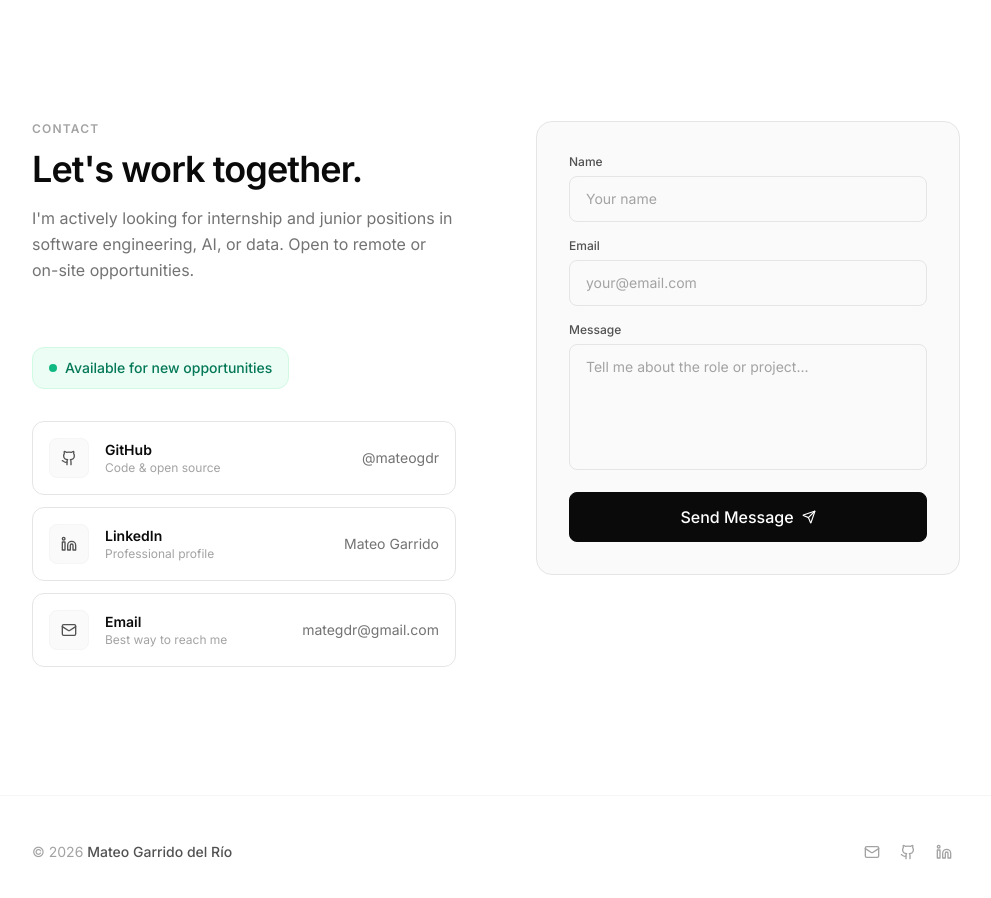
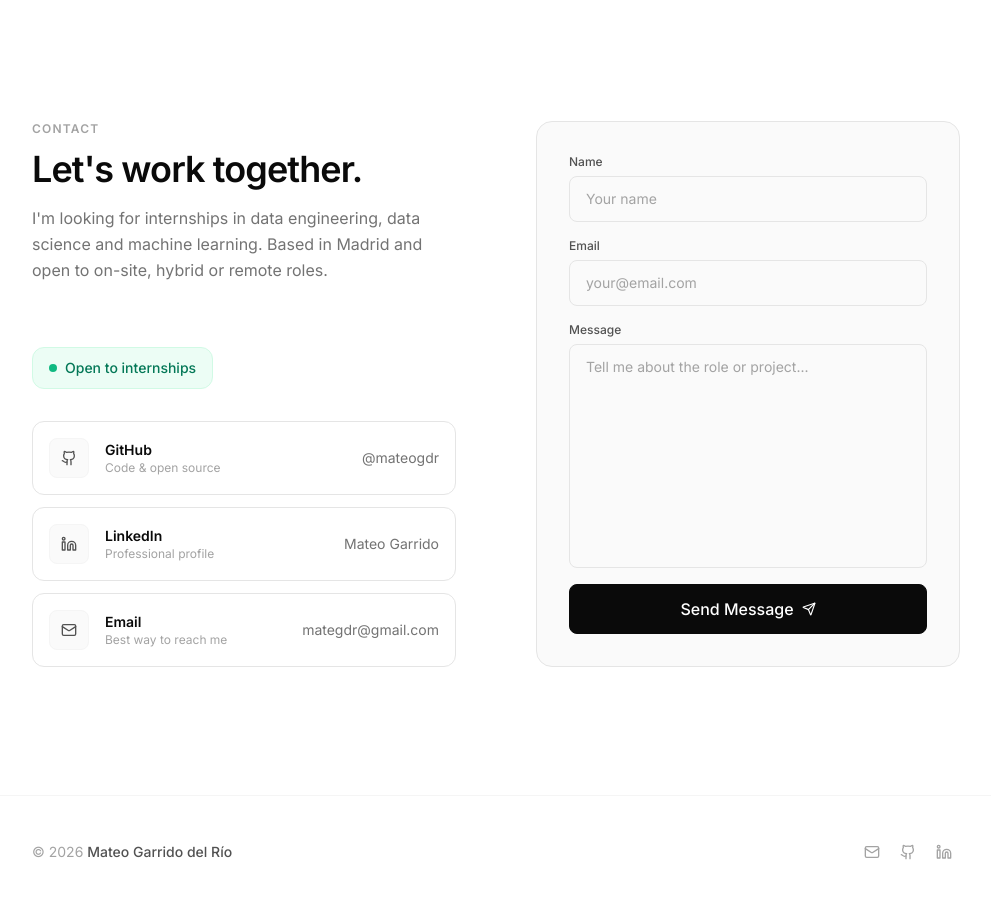
Before and after one commit to mateogdr/portfolio, a Next.js app: page / in a window 1280 px wide. Shown: the part 5500-6398 px from the top of the page, without its empty margins (144-1135 px from the left). Built offline with nearby package versions, Linux system fonts and the light colour scheme.

Commit message:
Update Contact text and align form height with the links column (#14)
- Contact text targets data/ML internships in Madrid.
- Form card stretches so both columns end at the same height.

```diff
--- a/components/sections/Contact.tsx
+++ b/components/sections/Contact.tsx
@@ -83,7 +83,7 @@ export function Contact() {
             <SectionHeader
               label="Contact"
               title="Let's work together."
-              description="I'm actively looking for internship and junior positions in software engineering, AI, or data. Open to remote or on-site opportunities."
+              description="I'm looking for internships in data engineering, data science and machine learning. Based in Madrid and open to on-site, hybrid or remote roles."
             />
           </FadeIn>
 
@@ -95,7 +95,7 @@ export function Contact() {
                 <span className="relative inline-flex h-2 w-2 rounded-full bg-emerald-500" />
               </span>
               <span className="text-sm font-medium text-emerald-700">
-                Available for new opportunities
+                Open to internships
               </span>
             </div>
           </FadeIn>
@@ -129,13 +129,13 @@ export function Contact() {
         </div>
 
         {/* Right: contact form */}
-        <FadeIn delay={0.15}>
-          <div className="rounded-2xl border border-gray-200 bg-gray-50 p-6 sm:p-8">
+        <FadeIn delay={0.15} className="h-full">
+          <div className="flex h-full flex-col rounded-2xl border border-gray-200 bg-gray-50 p-6 sm:p-8">
             {formState === "success" ? (
               <motion.div
                 initial={{ opacity: 0, scale: 0.96 }}
                 animate={{ opacity: 1, scale: 1 }}
-                className="flex h-full min-h-[320px] flex-col items-center justify-center text-center"
+                className="flex min-h-[320px] flex-1 flex-col items-center justify-center text-center"
               >
                 <div className="mb-4 flex h-14 w-14 items-center justify-center rounded-full bg-emerald-50">
                   <CheckCircle size={24} className="text-emerald-600" />
@@ -158,12 +158,12 @@ export function Contact() {
                 </button>
               </motion.div>
             ) : (
-              <form onSubmit={handleSubmit} className="flex flex-col gap-4">
+              <form onSubmit={handleSubmit} className="flex flex-1 flex-col gap-4">
                 {formState === "error" && (
                   <div className="rounded-lg border border-red-100 bg-red-50 px-4 py-3 text-sm text-red-600">
                     Something went wrong. Please try emailing directly at{" "}
-                    <a href="mailto:mategdr@gmail.com" className="underline underline-offset-2">
-                      mategdr@gmail.com
+                    <a href={`mailto:${personalInfo.email}`} className="underline underline-offset-2">
+                      {personalInfo.email}
                     </a>
                   </div>
                 )}
@@ -205,7 +205,7 @@ export function Contact() {
                   />
                 </div>
 
-                <div>
+                <div className="flex flex-1 flex-col">
                   <label
                     htmlFor="message"
                     className="mb-1.5 block text-xs font-medium text-gray-600"
@@ -220,7 +220,7 @@ export function Contact() {
                     placeholder="Tell me about the role or project..."
                     value={form.message}
                     onChange={handleChange}
-                    className={cn(inputClass, "resize-none")}
+                    className={cn(inputClass, "flex-1 resize-none")}
                   />
                 </div>
 
```
